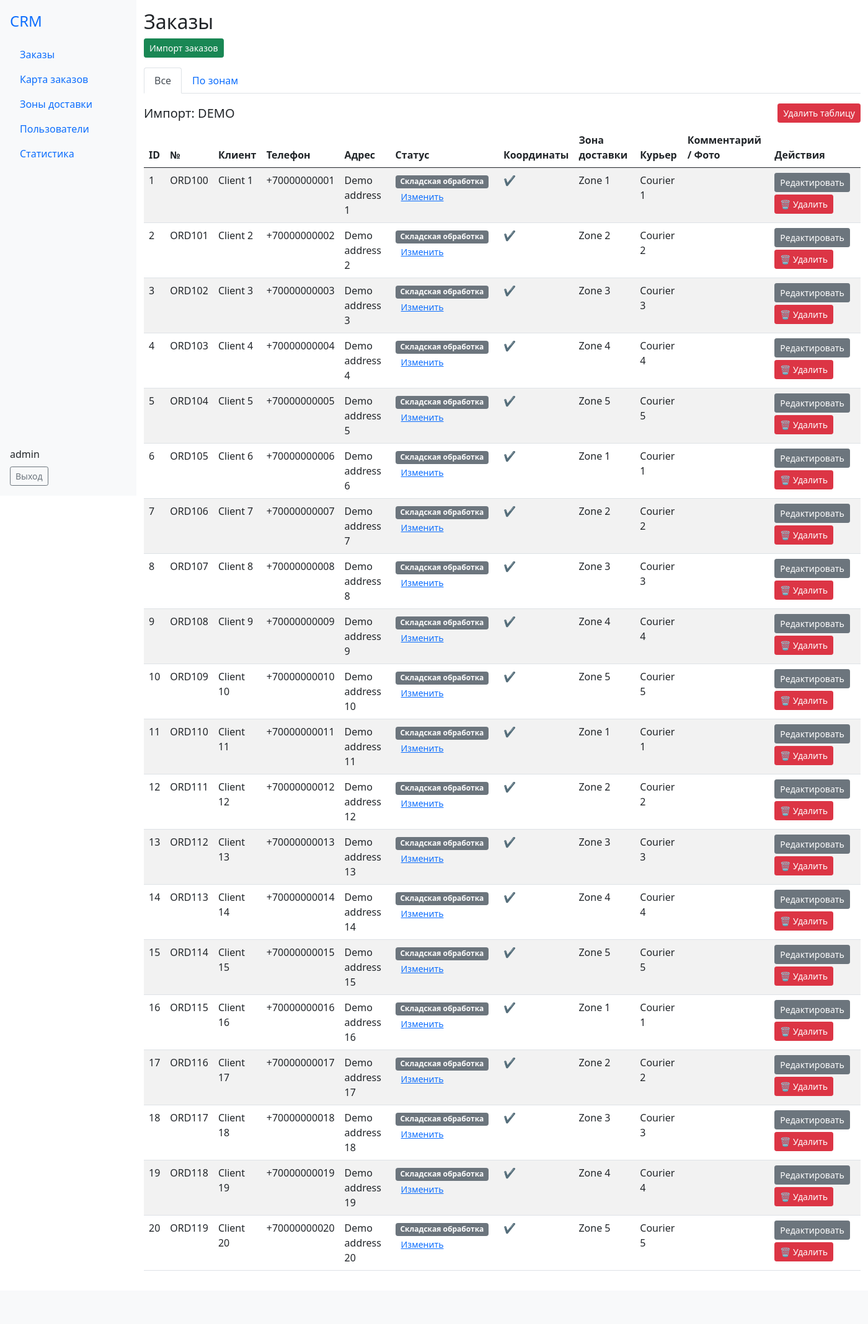
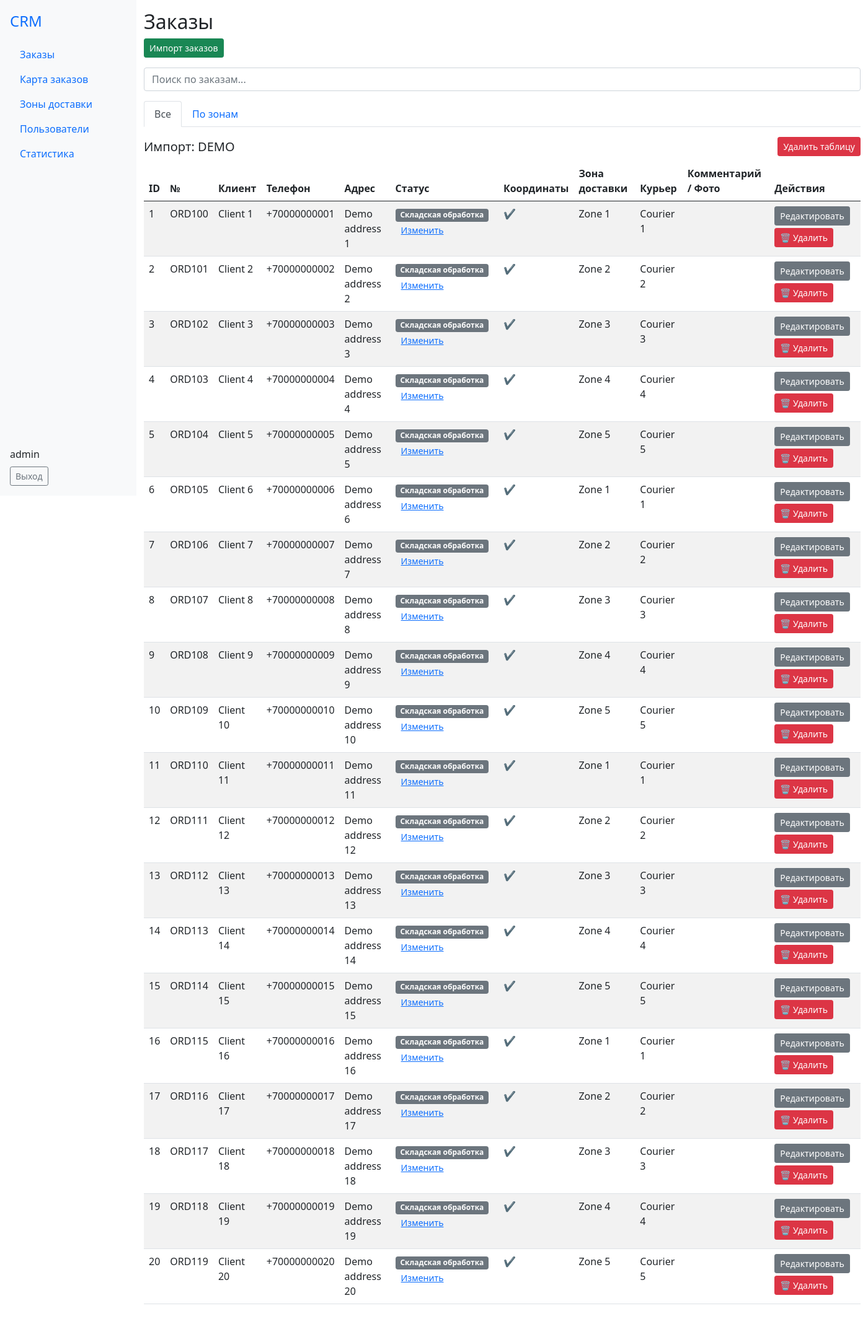
Before and after one commit to anosenkoalex/Dilivery, a Flask app: page /orders in a window 1400 px wide. Shown: the whole page at 62% size. Before the commit the page ends 2051 px from the top, so only its background shows below. Run offline with Flask 3, Linux system fonts and the light colour scheme; a user stored in the database is signed in; data comes from the database, SQL or seed files in the repository; data that the repository does not hold is empty; some libraries are stand-ins or nearby versions.

Commit message:
Add client-side order search

```diff
--- a/static/js/orders.js
+++ b/static/js/orders.js
@@ -9,6 +9,18 @@ function closeMapModal() {
         window.orderMap = null;
     }
 }
+
+document.addEventListener('DOMContentLoaded', function () {
+    const searchInput = document.getElementById('orderSearch');
+    if (!searchInput) return;
+    searchInput.addEventListener('input', function () {
+        const value = this.value.toLowerCase();
+        document.querySelectorAll('.orders-table tbody tr').forEach(row => {
+            const text = row.innerText.toLowerCase();
+            row.style.display = text.includes(value) ? '' : 'none';
+        });
+    });
+});
 
 function openMapModal(orderId) {
     const modal = document.getElementById('mapModal');
--- a/templates/orders.html
+++ b/templates/orders.html
@@ -4,6 +4,12 @@
 {% if current_user.role == 'admin' %}
 <a class="btn btn-sm btn-success mb-3" href="{{ url_for('import_upload') }}">Импорт заказов</a>
 {% endif %}
+<input
+  type="text"
+  id="orderSearch"
+  placeholder="Поиск по заказам..."
+  class="form-control mb-3"
+/>
 {% with messages = get_flashed_messages(with_categories=true) %}
   {% if messages %}
     <ul class="flashes">
@@ -31,7 +37,7 @@
         {% endif %}
       </summary>
       <div class="table-responsive mt-2">
-        <table class="table table-striped">
+        <table class="table table-striped orders-table" id="ordersTable">
           <thead>
             <tr><th>ID</th><th>№</th><th>Клиент</th><th>Телефон</th><th>Адрес</th><th>Статус</th><th>Координаты</th><th>Зона доставки</th><th>Курьер</th><th>Комментарий / Фото</th><th>Действия</th></tr>
           </thead>
@@ -127,7 +133,7 @@
       </div>
       <div class="collapse show" id="zoneTable{{ loop.index }}">
         <div class="table-responsive">
-          <table class="table table-striped mt-2">
+          <table class="table table-striped mt-2 orders-table" id="ordersTable">
             <thead><tr><th>ID</th><th>№</th><th>Клиент</th><th>Телефон</th><th>Адрес</th><th>Статус</th><th>Координаты</th><th>Зона доставки</th><th>Курьер</th><th>Комментарий / Фото</th><th>Действия</th></tr></thead>
             <tbody>
               {% for o in lst %}
```
